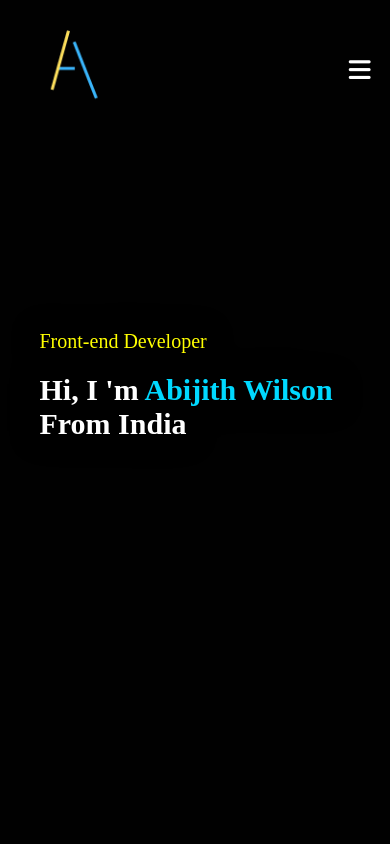
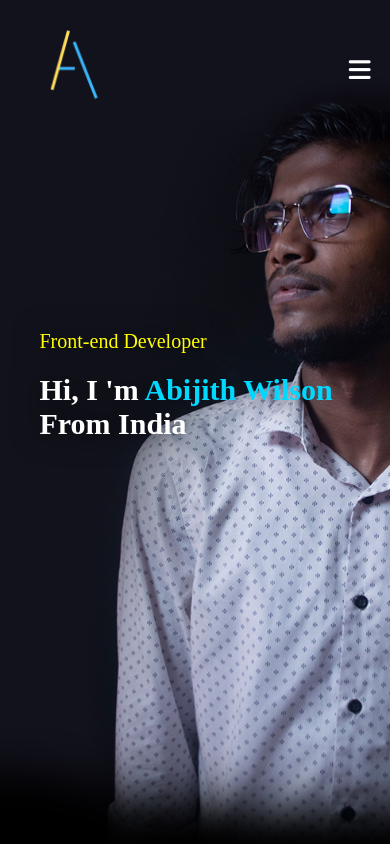
Before and after one commit to abi1092002/portfolio, a plain HTML site: page index.html in a window 390 px wide. Shown: the top 844 px of the page. Drawn offline with Linux system fonts and the light colour scheme; the site is published under a folder, as on GitHub Pages, so addresses that start at the root find nothing.

Commit message:
Update style.css

```diff
--- a/style.css
+++ b/style.css
@@ -14,7 +14,7 @@ body {
 #header{
     width: 100%;
     height: 100vh;
-    background-image: url(/img/abi5.jpg);
+    background-image: url(abi5.jpg);
     background-size:cover;
     background-position:center;
 
@@ -387,7 +387,7 @@ nav .fa-solid{
 
 @media only screen and (max-width:700px){
     #header{
-        background-image: url(/img/abi9.jpg);
+        background-image: url(abi9.jpg);
     }
     .header-text{
         margin-top:200px;
```
